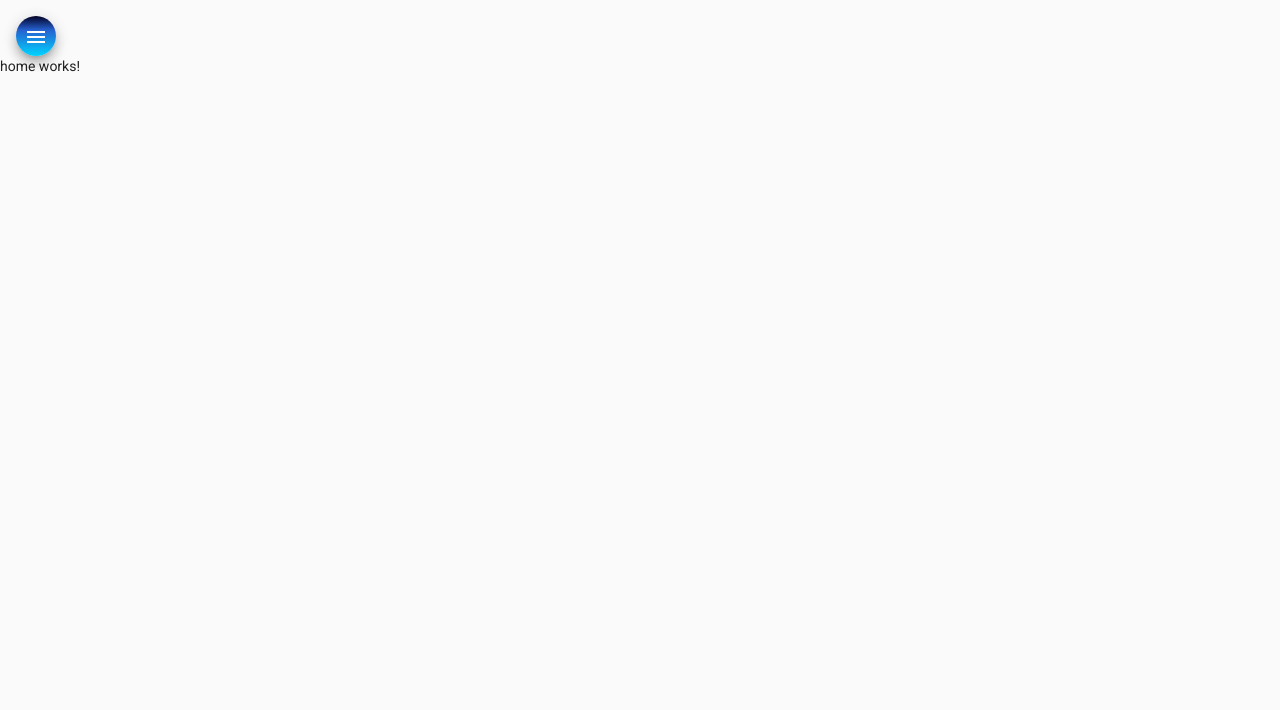
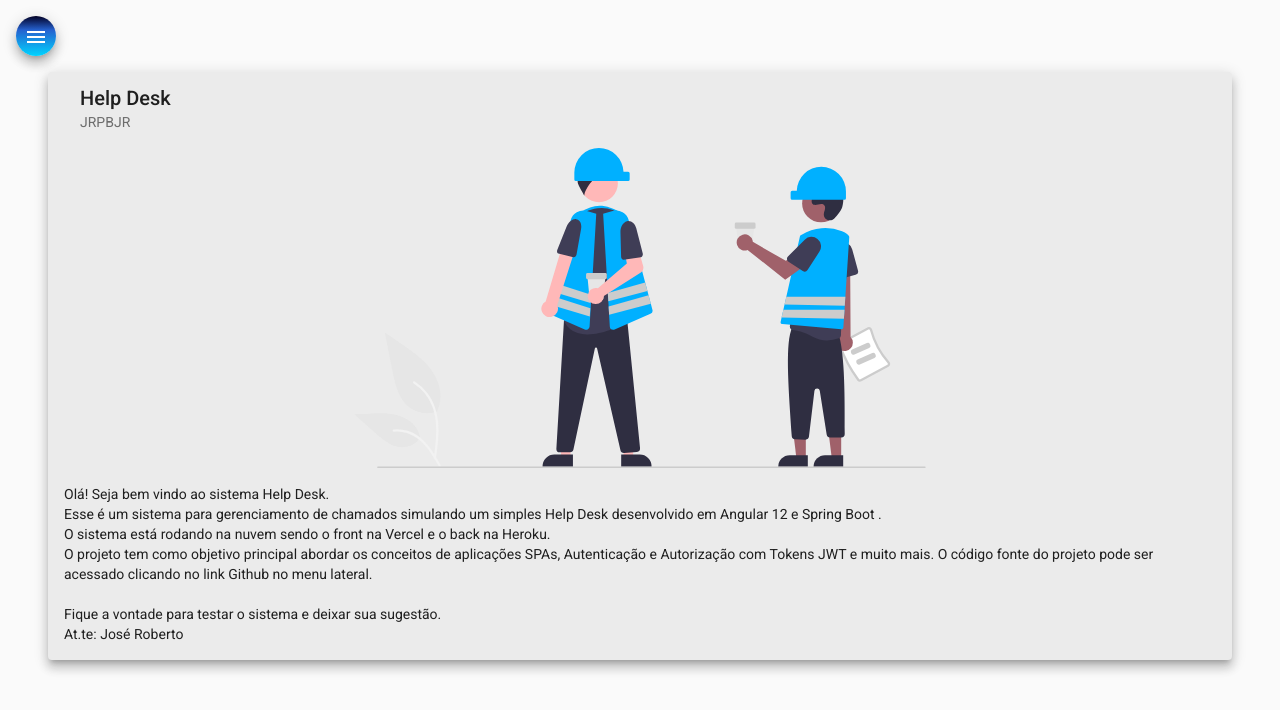
Before and after one commit to jrpbjr/helpdesk-front, an Angular app: page /home in a window 1280 px wide. Shown: the top 710 px of the page. Built offline with nearby package versions, Linux system fonts and the light colour scheme.

Commit message:
HTML e CSS para componente HOME

```diff
--- a/src/app/components/home/home.component.css
+++ b/src/app/components/home/home.component.css
@@ -0,0 +1,9 @@
+.card {
+    width: 90%;
+    margin: 1rem auto;
+    background-color: rgb(235, 235, 235);
+ }
+
+ img {
+    height: 20rem;
+ }
--- a/src/app/components/home/home.component.html
+++ b/src/app/components/home/home.component.html
@@ -1 +1,18 @@
-<p>home works!</p>
+<mat-card class="card mat-elevation-z8">
+    <mat-card-header>
+      <mat-card-title>Help Desk</mat-card-title>
+      <mat-card-subtitle>JRPBJR</mat-card-subtitle>
+    </mat-card-header>
+    <img mat-card-image src="assets/img/home-image.svg" alt="Image Home Help Desk">
+    <mat-card-content>
+      <p>
+       Olá! Seja bem vindo ao sistema Help Desk.<br />
+       Esse é um sistema para gerenciamento de chamados simulando um simples Help Desk desenvolvido em Angular 12 e
+       Spring Boot . <br />O sistema está rodando na nuvem sendo o front na Vercel e o back na Heroku.<br />
+       O projeto tem como objetivo principal abordar os conceitos de aplicações SPAs, Autenticação e Autorização com
+       Tokens JWT e muito mais. O código fonte do projeto pode ser acessado clicando no link Github no menu lateral.
+       <br /><br /> Fique a vontade para testar o sistema e deixar sua sugestão.
+       <br /> At.te: José Roberto
+      </p>
+    </mat-card-content>
+  </mat-card>
```
